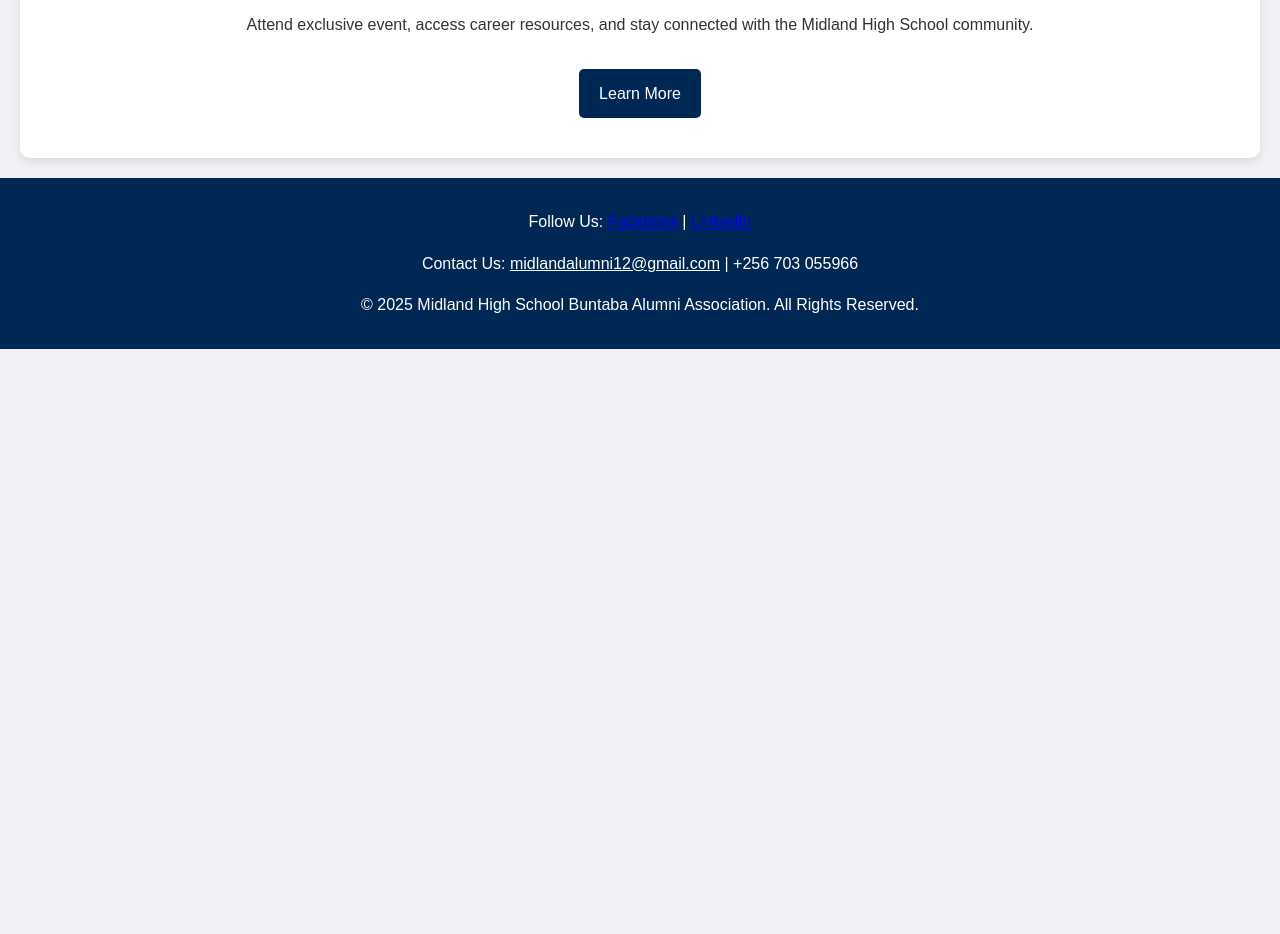
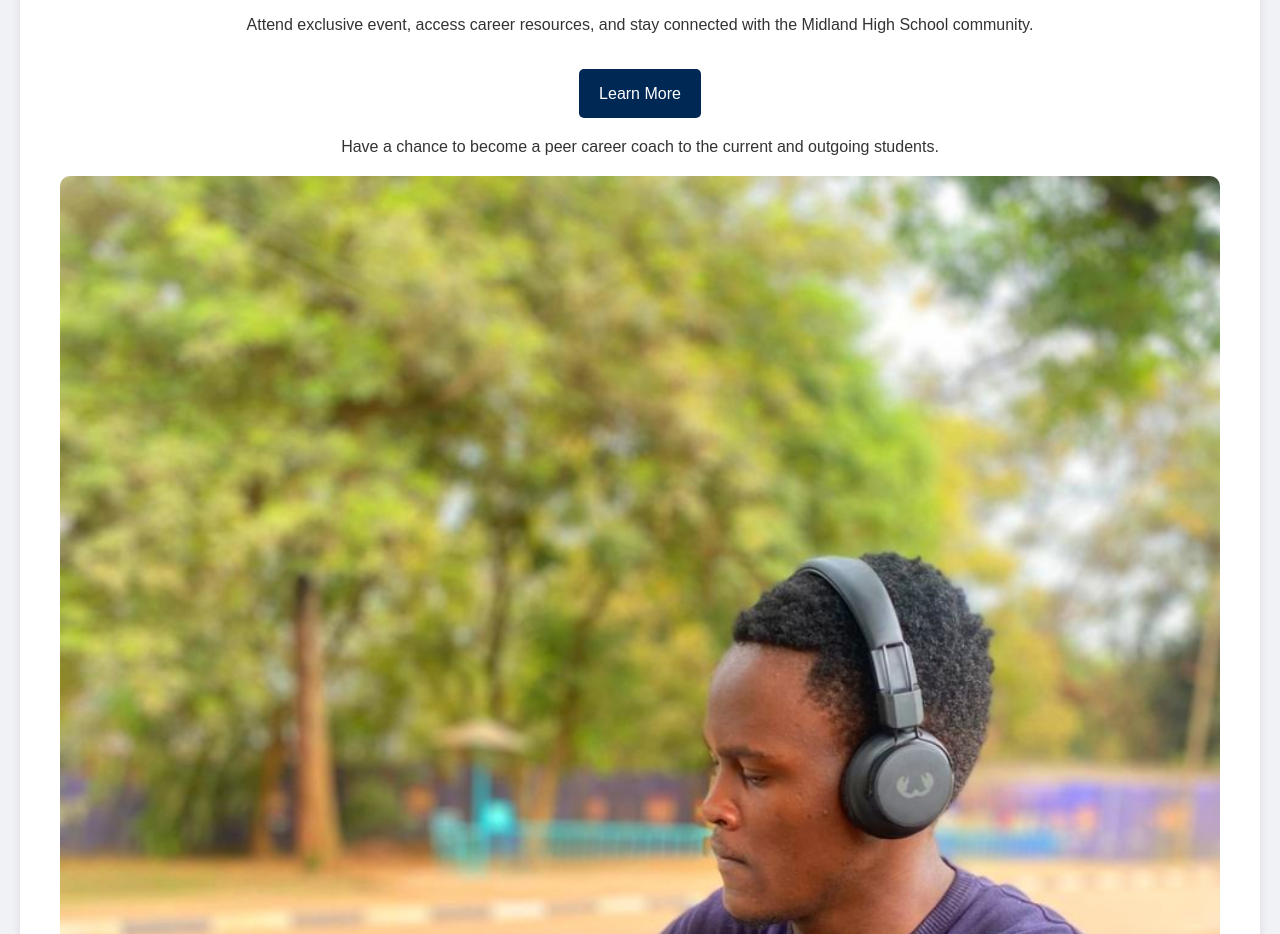
Before and after one commit to Bronze256/alumni, a plain HTML site: page index.html in a window 1280 px wide. Shown: the part 3940-4874 px from the top of the page. Before the commit the page ends 4289 px from the top, so only its background shows below. Drawn offline with Linux system fonts and the light colour scheme.

Commit message:
Update index.html

```diff
--- a/index.html
+++ b/index.html
@@ -93,7 +93,10 @@
             <h2>Alumni Benefits</h2>
             <p>Attend exclusive event, access career resources, and stay connected with the Midland High School community.</p>
             <a href="https://chat.whatsapp.com/Bz9uRdnOwzf6bgdkmCvJJ2" class="button">Learn More</a>
+            <p>Have a chance to become a peer career coach to the current and outgoing students.</p>
+            <img src="IMG_20250119_220925.jpg" alt= "Peer carrier coach" class="image">
         </div>
+
     </div>
 
     <div class="footer">
```
